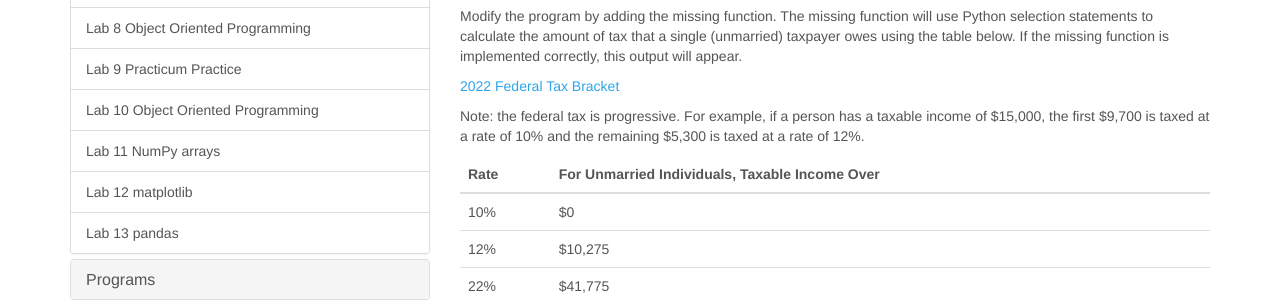
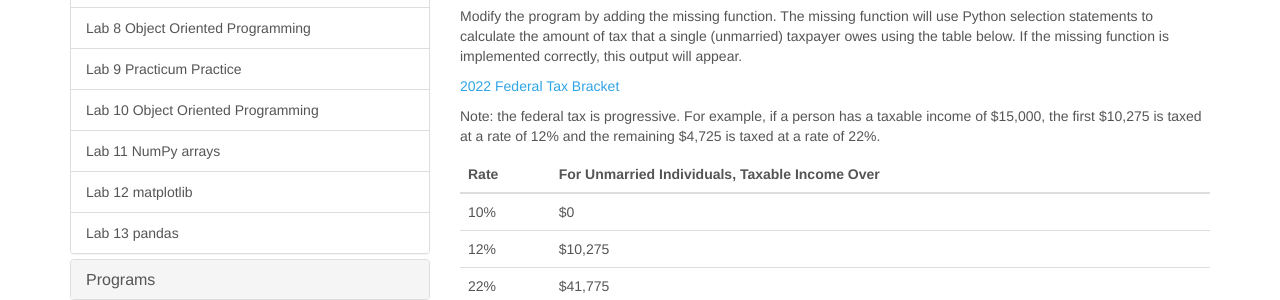
Before and after one commit to jake-chipps/csci127, a Jekyll site: the page built from _docs/lessons/lab2.md, in a window 1280 px wide and 900 px high, scrolled down 423 px. Shown: the part 152-452 px from the top of the window. Built offline with Jekyll 4.4.1, drawn with Linux system fonts in a browser that asks for light colours.

Commit message:
change lab2

```diff
--- a/_docs/lessons/lab2.md
+++ b/_docs/lessons/lab2.md
@@ -23,7 +23,7 @@ Modify the program by adding the missing function. The missing function will use
 
 [2022 Federal Tax Bracket](https://taxfoundation.org/2022-tax-brackets/)
 
-Note: the federal tax is progressive. For example, if a person has a taxable income of $15,000, the first $9,700 is taxed at a rate of 10% and the remaining $5,300 is taxed at a rate of 12%.
+Note: the federal tax is progressive. For example, if a person has a taxable income of $15,000, the first $10,275 is taxed at a rate of 12% and the remaining $4,725 is taxed at a rate of 22%.
 
 | Rate | For Unmarried Individuals, Taxable Income Over |
 | --- | --- |
```
Also changed, not shown: 1 other file.
